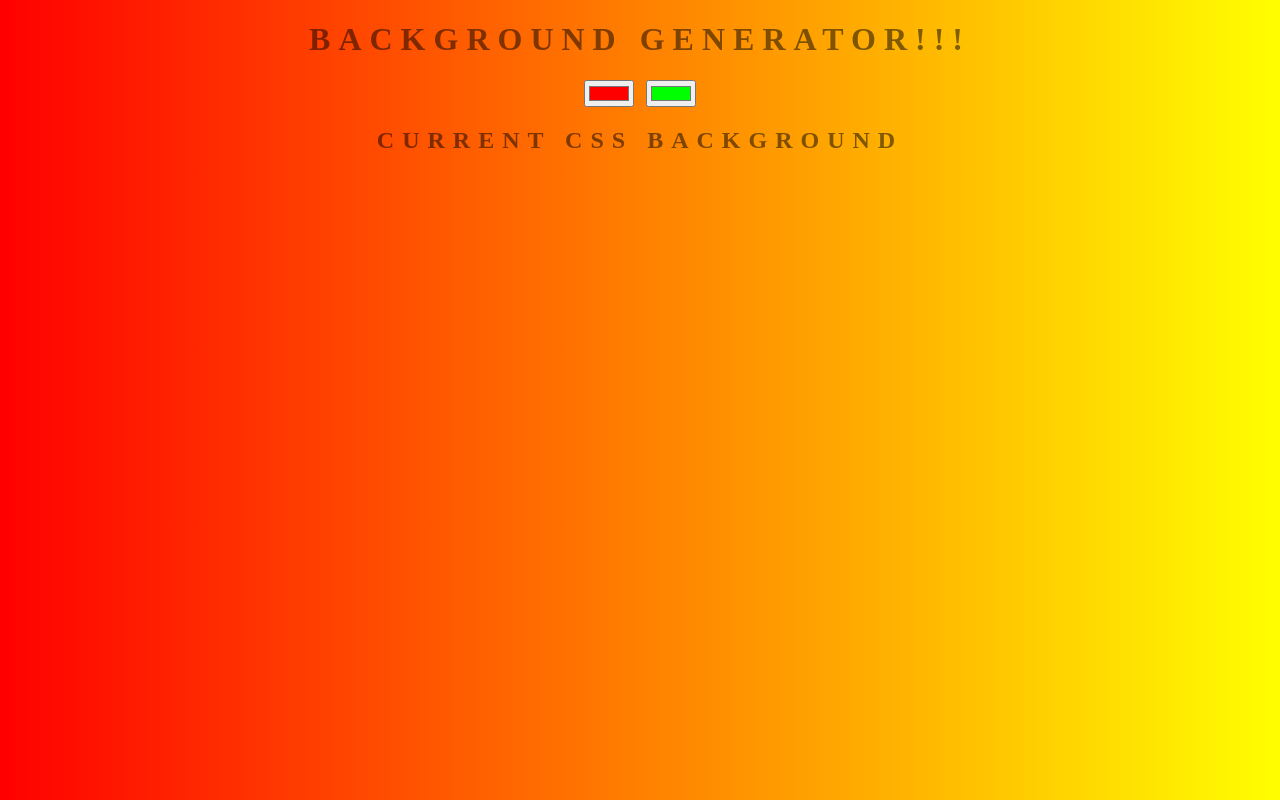
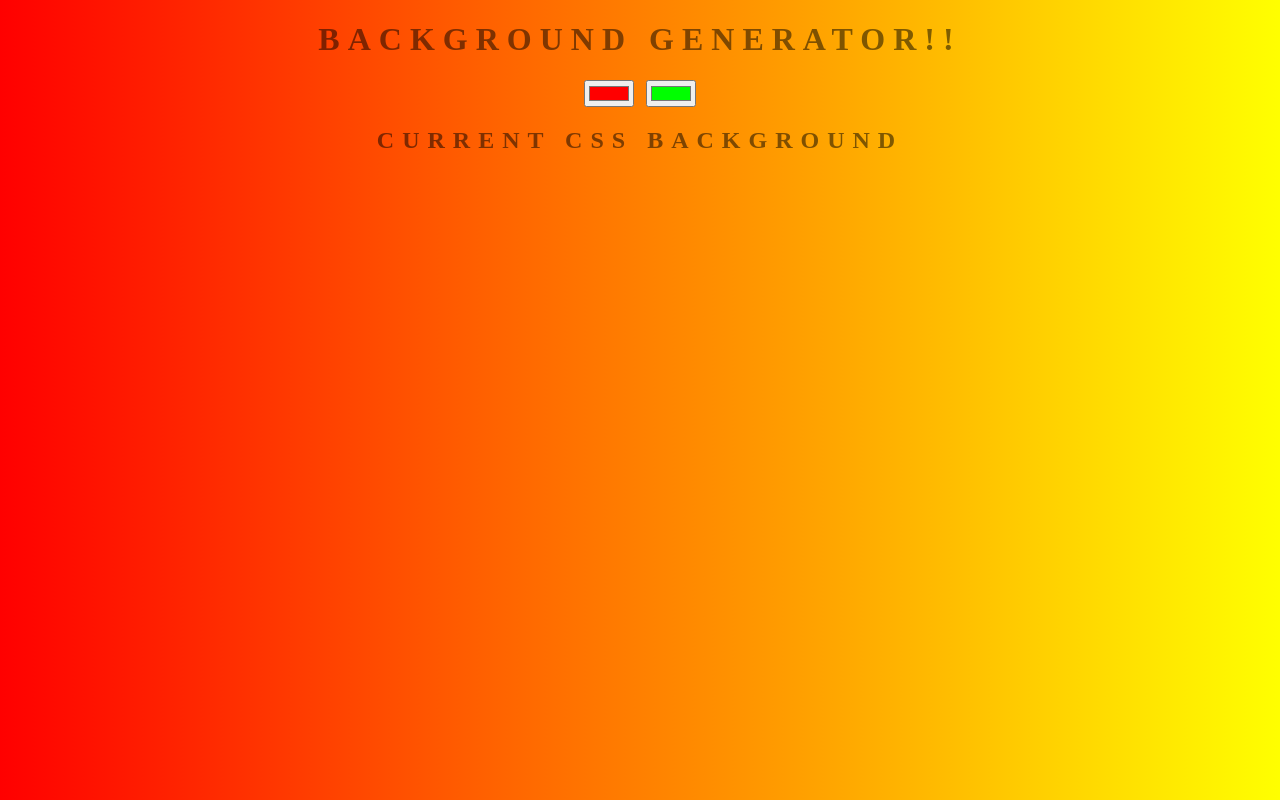
Before and after one commit to nidarg/background-color, a plain HTML site: page index.html in a window 1280 px wide. Drawn offline with Linux system fonts and the light colour scheme.

Commit message:
modify h1 title with !!

```diff
--- a/index.html
+++ b/index.html
@@ -5,7 +5,7 @@
         <link rel = "stylesheet" type="text/css" href ="style.css">
     </head>
         <body id ="bodyGradient">
-            <h1>Background Generator!!!</h1>
+            <h1>Background Generator!!</h1>
             <input class="color1" type="color" name="color1" value="#ff0000">
             <input class="color2" type="color" name="color2" value="#00ff00">
             <h2>Current CSS Background</h2>
```
